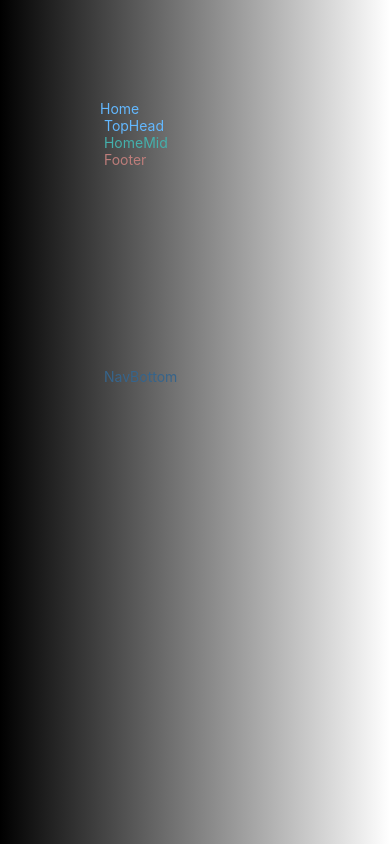
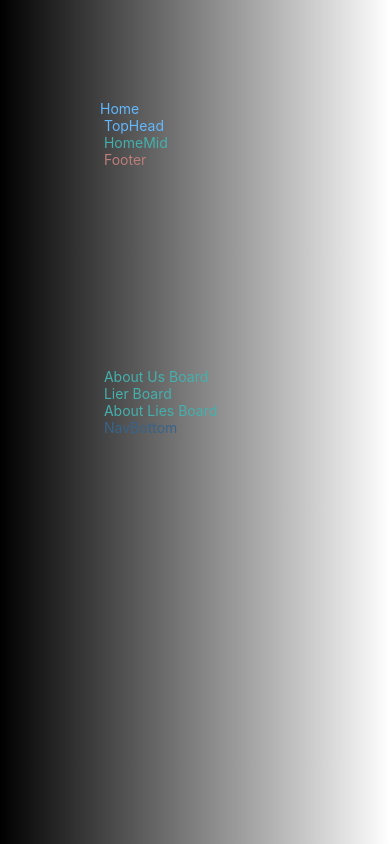
Before and after one commit to psteingh/LTRapp, a React Native app: screen / in a window 390 px wide. Built offline with nearby package versions, Linux system fonts and the light colour scheme.

Commit message:
ltrapp03190118

```diff
--- a/home/navbottom.js
+++ b/home/navbottom.js
@@ -2,9 +2,16 @@ import { View, Text, StyleSheet } from 'react-native';
 
 import Colors from '../constants/colors';
 
+import AboutUsBoard from '../boardaboutus/aboutusboard.component';
+import LierBoard from '../components/lierboard.component';
+import AboutLiesBoard from '../boardaboutlies/aboutliesboard.component';
+
 function NavBottom() {
     return (
         <View style={styles.navBottomContainer}>
+            <AboutUsBoard />
+            <LierBoard />
+            <AboutLiesBoard />
             <Text style={styles.navBottomText}> NavBottom </Text>
         </View>
     );
```
